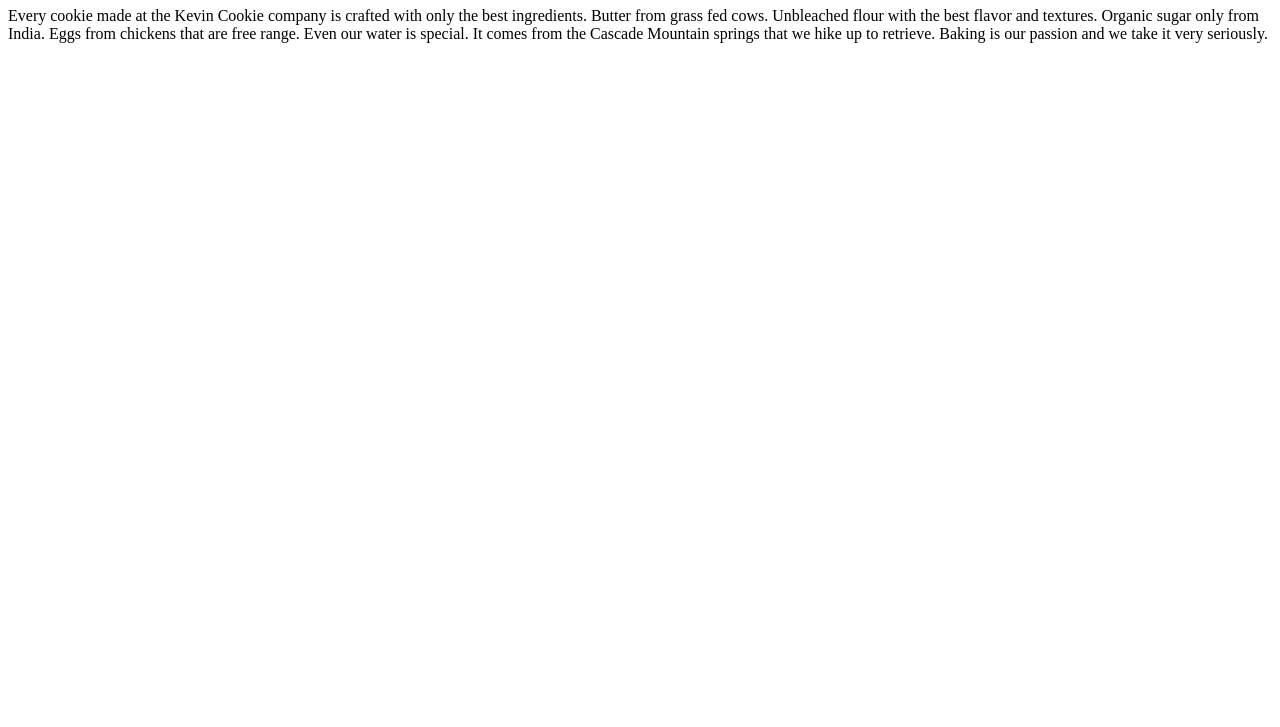
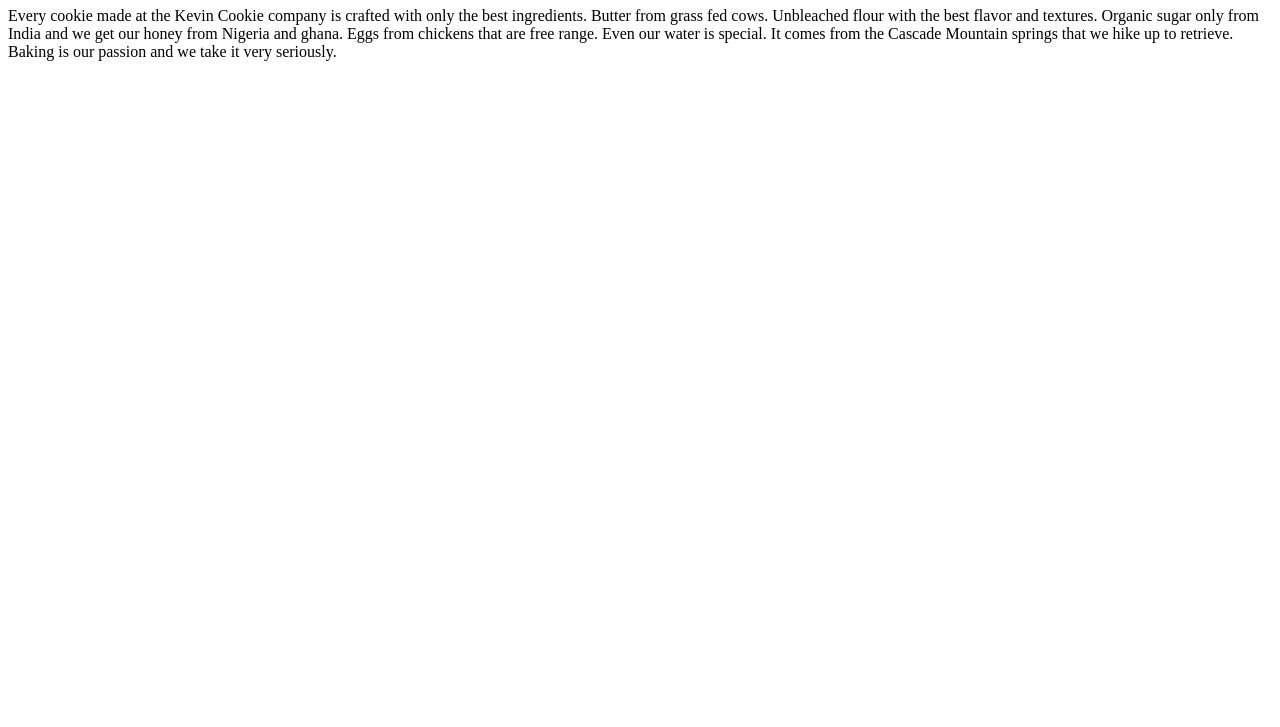
Before and after one commit to akinactor/Myfirstproject, a plain HTML site: page index.htm in a window 1280 px wide. Shown: the part 73-800 px from the top of the page. Drawn offline with Linux system fonts and the light colour scheme.

Commit message:
Update index.htm

```diff
--- a/index.htm
+++ b/index.htm
@@ -4,7 +4,7 @@
 
 <h1>Delicioso in every bite!</h1>
 
-<p>Every cookie made at the Kevin Cookie company is crafted with only the best ingredients. Butter from grass fed cows. Unbleached flour with the best flavor and textures. Organic sugar only from India. Eggs from chickens that are free range. Even our water is special. It comes from the Cascade Mountain springs that we hike up to retrieve. Baking is our passion and we take it very seriously.</p>
+<p>Every cookie made at the Kevin Cookie company is crafted with only the best ingredients. Butter from grass fed cows. Unbleached flour with the best flavor and textures. Organic sugar only from India and we get our honey from Nigeria and ghana. Eggs from chickens that are free range. Even our water is special. It comes from the Cascade Mountain springs that we hike up to retrieve. Baking is our passion and we take it very seriously.</p>
 
 
 </body>
```
